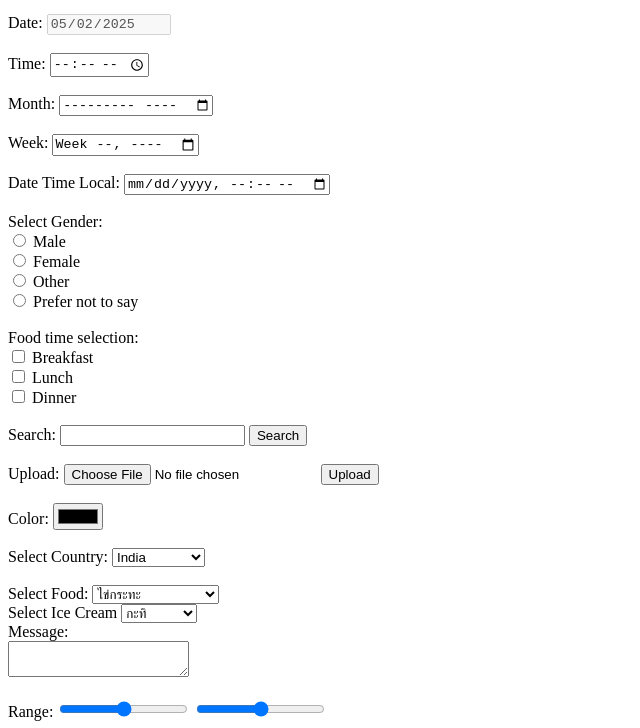
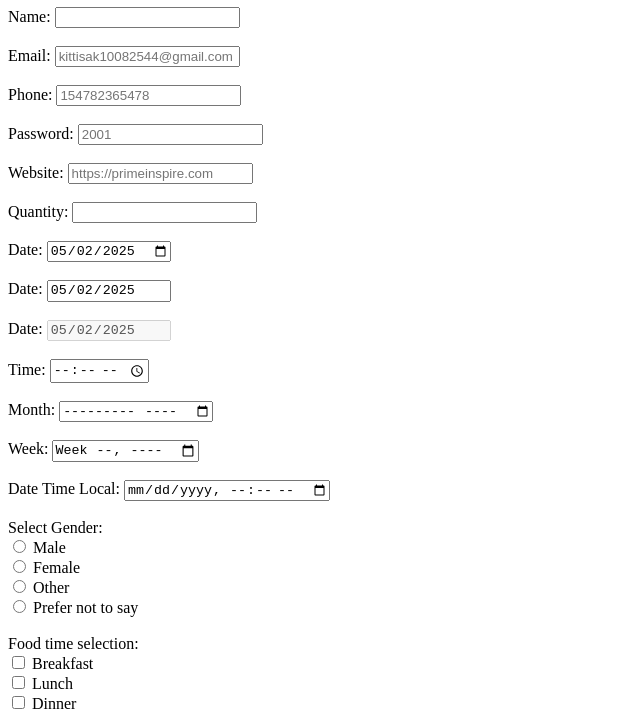
Before and after one commit to sarayut110/sarayut.github.io, a plain HTML site: page ผลงานที่1.html in a window 1280 px wide. Shown: the part 73-801 px from the top of the page, without its empty margins (0-640 px from the left). Drawn offline with Linux system fonts and the light colour scheme.

Commit message:
Update ผลงานที่1.html

```diff
--- a/ผลงานที่1.html
+++ b/ผลงานที่1.html
@@ -3,10 +3,31 @@
 <head>
     <meta charset="UTF-8">
     <meta name="viewport" content="width=device-width, initial-scale=1.0">
-    <title>HTML Form</title>
+    <title>Lengthy Registration Form</title>
 </head>
 <body>
-    <label for="date">Date:</label>
+    <form action="สำเร็จ.html">
+        <h1>Lengthy Registration Form</h1>
+
+        <label for="name">Name:</label>
+        <input type="text" id="name" name="name" required><br><br>
+
+        <label for="email">Email:</label>
+        <input type="email" id="email" name="email" placeholder="kittisak10082544@gmail.com" required><br><br>
+
+        <label for="phone">Phone:</label>
+        <input type="tel" id="phone" name="phone" placeholder="154782365478" required><br><br>
+
+        <label for="password">Password:</label>
+        <input type="password" id="password" name="password" placeholder="2001" required><br><br>
+
+        <label for="website">Website:</label>
+        <input type="url" id="website" name="website" placeholder="https://primeinspire.com" required><br><br>
+
+        <label for="quantity">Quantity:</label>
+        <input type="number" id="quantity" name="quantity" required><br><br>
+
+        <label for="date">Date:</label>
         <input type="date" id="date" name="date" value="2025-05-02" required><br><br>
 
         <label for="date2">Date:</label>
@@ -71,31 +92,31 @@
         <label for="food">Select Food:</label>
         <select id="food" name="food">
             <optgroup label="Breakfast">
-                <option value="ไข่กระทะ">ไข่กระทะ</option>
-                <option value="ขนมปังชุบไข่">ขนมปังชุบไข่</option>
-                <option value="แพนเค้กกล้วยหอม">แพนเค้กกล้วยหอม</option>
+                <option value="ขนมปัง">ขนมปัง</option>
+                <option value="นม">นม</option>
+                <option value="ข้าวเหนียวหมูปิ้ง">ข้าวเหนียวหมูปิ้ง</option>
             </optgroup>
             <optgroup label="Lunch">
-                <option value="ราดหน้ารวมมิตรเจ">ราดหน้ารวมมิตรเจ</option>
-                <option value="ต้มยำกุ้ง">ต้มยำกุ้ง</option>
-                <option value="สุกี้โบราณ">สุกี้โบราณ</option>
+                <option value="ก๋วยเตี๋ยว">ก๋วยเตี๋ยว</option>
+                <option value="ผัดกะเพรา">ผัดกะเพรา</option>
+                <option value="ข้าวหมูแดง">ข้าวหมูแดง</option>
             </optgroup>
             <optgroup label="Dinner">
-                <option value="">สลัดผัก</option>
-                <option value="">ผัดซีอิ้ว</option>
-                <option value="">ไก่ทอดกระเทียม</option>
+                <option value="">น้ำท่อม</option>
+                <option value="">เบียร์</option>
+                <option value="">รีเจนซี่</option>
             </optgroup>
         </select>
             <br>
 
         <label for="ice">Select Ice Cream</label>
         <select name="" id="">
-            <option value="">กะทิ</option>
+            <option value="">นมชมพู</option>
             <option value="">ช็อกโกแลต</option>
-            <option value="">มัทฉะ</option>
+            <option value="">คาราเมล</option>
             <option value="">วนิลา</option>
-            <option value="">ถั่วแดง</option>
-            <option value="">รวมมิตร</option>
+            <option value="">ถั่วดำ</option>
+            <option value="">เรนโบว์</option>
         </select>
 
 
@@ -108,12 +129,13 @@
         <input type="range" id="range" name="range">   <br><br>
 
         <button type="submit">
-        <img src="ดาวน์โหลด.png" alt="Paper Airplane" width="100"></button><br>
+        <img src="Cartoon_space_rocket.png" alt="Paper Airplane" width="100"></button><br>
         <button type="reset">Reset</button>
         <button type="submit">Sign in</button>
+        <a href="index.html">กลับหน้าหลัก</a>
 
-        <p>
-            <a href="index.html">กลับไปที่ประวัติ</a> <br>
-        </p>
+
+
+    </form>
 </body>
 </html>
```
